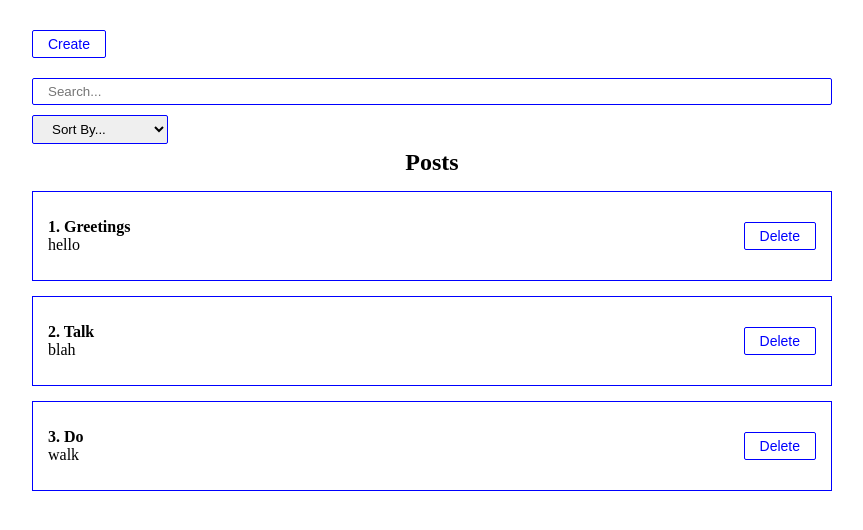
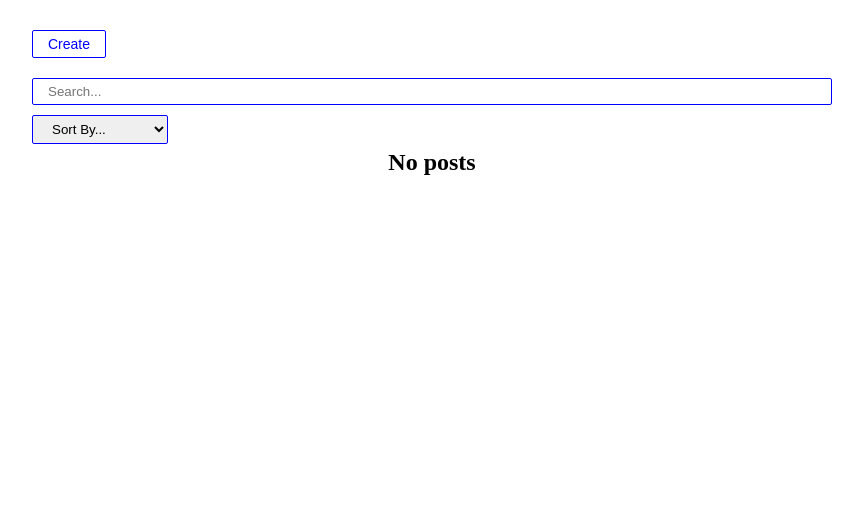
Before and after one commit to TanyaKoshen/Posts, a React (Create React App) app: page / in a window 1280 px wide. Shown: the top 530 px of the page, without its empty margins (208-1071 px from the left). Built offline with nearby package versions, Linux system fonts and the light colour scheme.

Commit message:
refactored

```diff
--- a/src/App.js
+++ b/src/App.js
@@ -8,11 +8,7 @@ import MyButton from './components/UI/button/MyButton';
 import {usePosts} from './hooks/usePosts';
 
 function App() {
-  const [posts, setPosts] = useState([
-    {id: 1, title: 'Greetings', description: 'hello'},
-    {id: 2, title: 'Talk', description: 'blah'},
-    {id: 3, title: 'Do', description: 'walk'},
-  ]);
+  const [posts, setPosts] = useState([]);
 
   const [filter, setFilter] = useState({sort: '', query: ''})
   const [modal, setModal] = useState(false)
--- a/src/components/PostFilter.js
+++ b/src/components/PostFilter.js
@@ -16,7 +16,7 @@ const PostFilter = ({filter, setFilter}) => {
         defaultValue="Sort By..."
         options={[
           {value: 'title', name: 'By name'},
-          {value: 'description', name: 'By description'},
+          {value: 'body', name: 'By description'},
         ]}
       />
     </div>
--- a/src/components/PostForm.js
+++ b/src/components/PostForm.js
@@ -3,7 +3,7 @@ import MyInput from './UI/input/MyInput';
 import MyButton from './UI/button/MyButton';
 
 const PostForm = ({create, remove}) => {
-  const [post, setPost] = useState({ title: '', description: ''});
+  const [post, setPost] = useState({ title: '', body: ''});
 
   const addNewPost = (e) => {
     e.preventDefault();
@@ -11,7 +11,7 @@ const PostForm = ({create, remove}) => {
       ...post, id: Date.now()
     }
     create(newPost)
-    setPost({ title: '', description: ''})
+    setPost({ title: '', body: ''})
   }
 
 
@@ -29,8 +29,8 @@ const PostForm = ({create, remove}) => {
       <MyInput
         type="text"
         placeholder="Post Description"
-        value={post.description}
-        onChange={(e) => setPost({...post, description: e.target.value})}
+        value={post.body}
+        onChange={(e) => setPost({...post, body: e.target.value})}
       />
 
       {/*Uncontrolled input*/}
--- a/src/components/PostItem.js
+++ b/src/components/PostItem.js
@@ -10,7 +10,7 @@ const PostItem = (props) => {
       <div className="post__content">
         <strong>{props.number}. {props.post.title}</strong>
         <div>
-          {props.post.description}
+          {props.post.body}
         </div>
       </div>
       <div className="post__btns">
```
